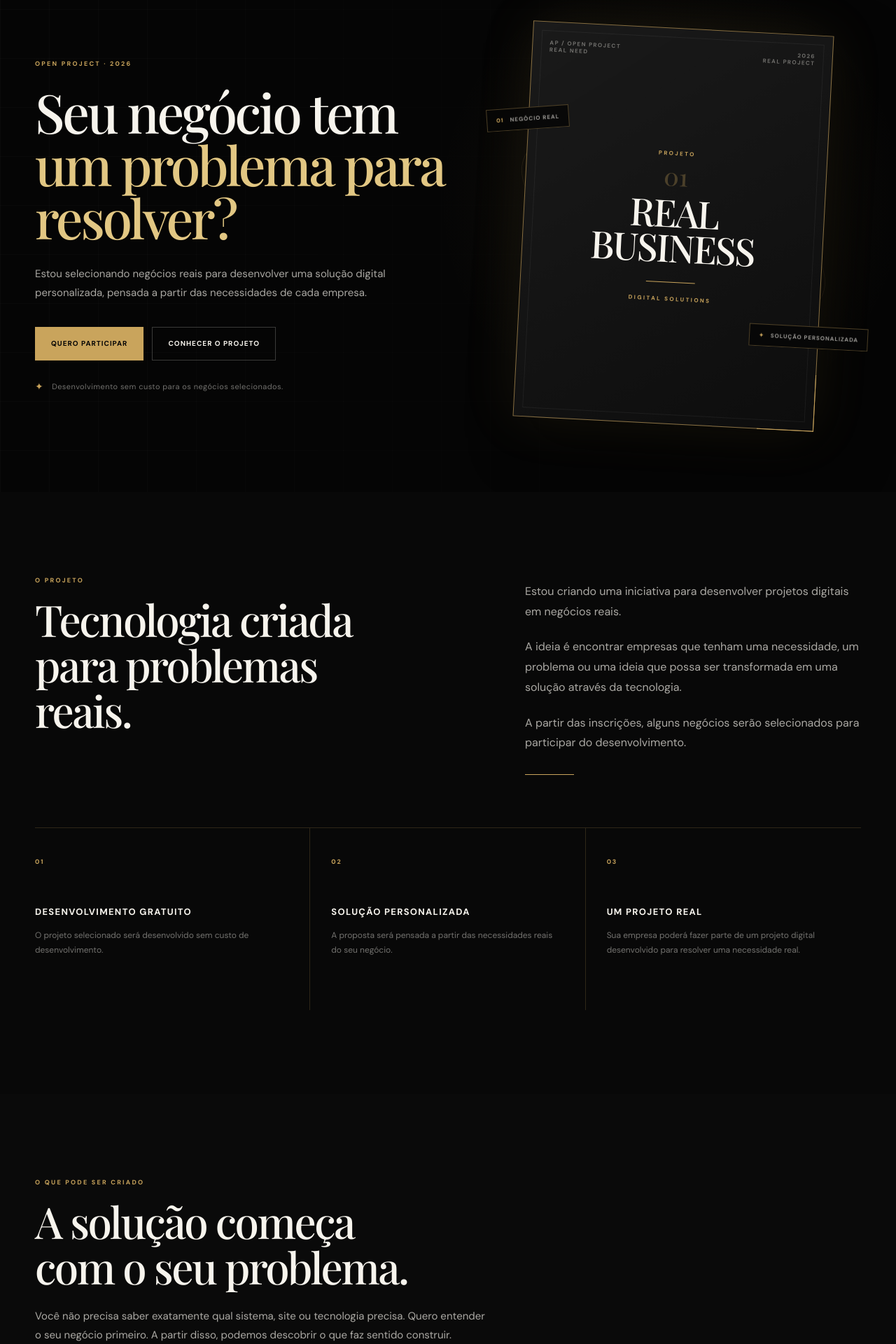
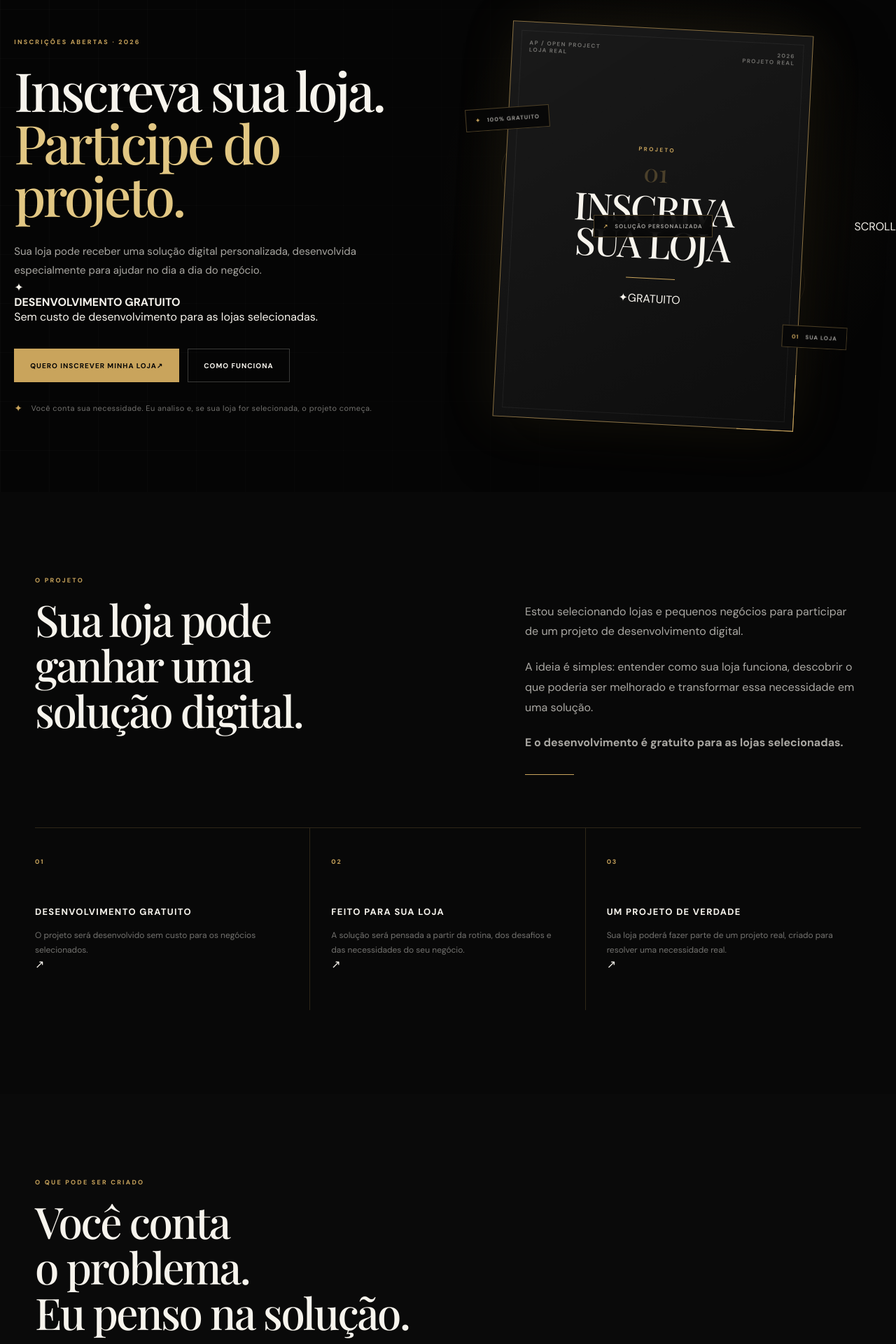
Before and after one commit to agaferreir-source/projeto-lojas-agatha, a Next.js app: page / in a window 1280 px wide. Shown: the part 140-2060 px from the top of the page at 70% size. Built offline with nearby package versions, Linux system fonts and the light colour scheme.

Commit message:
Update page.tsx

```diff
--- a/app/page.tsx
+++ b/app/page.tsx
@@ -5,19 +5,19 @@ const benefits = [
     number: "01",
     title: "DESENVOLVIMENTO GRATUITO",
     description:
-      "O projeto selecionado será desenvolvido sem custo de desenvolvimento.",
+      "O projeto será desenvolvido sem custo para os negócios selecionados.",
   },
   {
     number: "02",
-    title: "SOLUÇÃO PERSONALIZADA",
+    title: "FEITO PARA SUA LOJA",
     description:
-      "A proposta será pensada a partir das necessidades reais do seu negócio.",
+      "A solução será pensada a partir da rotina, dos desafios e das necessidades do seu negócio.",
   },
   {
     number: "03",
-    title: "UM PROJETO REAL",
+    title: "UM PROJETO DE VERDADE",
     description:
-      "Sua empresa poderá fazer parte de um projeto digital desenvolvido para resolver uma necessidade real.",
+      "Sua loja poderá fazer parte de um projeto real, criado para resolver uma necessidade real.",
   },
 ];
 
@@ -26,25 +26,25 @@ const solutions = [
     number: "01",
     title: "SITE",
     description:
-      "Uma presença digital profissional para apresentar sua empresa, produtos e serviços.",
+      "Uma página profissional para apresentar sua loja, produtos, serviços e informações.",
   },
   {
     number: "02",
     title: "SISTEMA",
     description:
-      "Uma ferramenta personalizada para organizar processos e facilitar a rotina do negócio.",
+      "Uma ferramenta criada para organizar processos e facilitar a rotina da sua loja.",
   },
   {
     number: "03",
     title: "AUTOMAÇÃO",
     description:
-      "Processos repetitivos podem se transformar em fluxos mais rápidos e inteligentes.",
+      "Processos repetitivos podem se tornar mais rápidos e simples.",
   },
   {
     number: "04",
     title: "GESTÃO",
     description:
-      "Soluções para ajudar no controle de clientes, vendas, estoque, financeiro e informações.",
+      "Uma solução para ajudar no controle de clientes, vendas, estoque, financeiro e informações.",
   },
 ];
 
@@ -53,31 +53,31 @@ const steps = [
     number: "01",
     title: "VOCÊ SE INSCREVE",
     description:
-      "Conte sobre sua empresa, seus desafios e o que gostaria de transformar através da tecnologia.",
+      "Conte um pouco sobre sua loja, como ela funciona e o que você gostaria de melhorar.",
   },
   {
     number: "02",
     title: "EU ANALISO",
     description:
-      "As inscrições serão analisadas considerando a necessidade, a proposta e a possibilidade de desenvolvimento.",
+      "Vou analisar as inscrições e entender quais necessidades podem se transformar em um projeto.",
   },
   {
     number: "03",
-    title: "A EMPRESA É SELECIONADA",
+    title: "SUA LOJA PODE SER SELECIONADA",
     description:
-      "Caso exista alinhamento, entrarei em contato para entender melhor o projeto.",
+      "Se houver alinhamento com a proposta, entrarei em contato para conversar sobre a ideia.",
   },
   {
     number: "04",
     title: "O PROJETO COMEÇA",
     description:
-      "Depois do alinhamento, começamos a transformar a necessidade em uma solução digital real.",
+      "Depois do alinhamento, começamos a desenvolver a solução.",
   },
 ];
 
 export default function Home() {
   return (
-    <main>
+    <main className="site-page">
       {/* HEADER */}
       <header className="header">
         <div className="container header-inner">
@@ -86,58 +86,82 @@ export default function Home() {
 
             <div className="logo-text">
               <span className="logo-name">AGATHA PINHEIRO</span>
-              <span className="logo-subtitle">DIGITAL SOLUTIONS</span>
+              <span className="logo-subtitle">PROJETO DIGITAL</span>
             </div>
           </Link>
 
           <Link href="/participar" className="header-cta">
-            Quero participar
+            Inscrever minha loja
           </Link>
         </div>
       </header>
 
       {/* HERO */}
       <section className="hero campaign-hero">
+        <div className="hero-glow hero-glow-one" />
+        <div className="hero-glow hero-glow-two" />
+
         <div className="container hero-content">
           <div className="hero-grid">
             <div className="hero-copy">
-              <div className="eyebrow">OPEN PROJECT · 2026</div>
+              <div className="eyebrow">
+                <span className="eyebrow-dot" />
+                INSCRIÇÕES ABERTAS · 2026
+              </div>
 
               <h1 className="hero-title">
-                Seu negócio tem
+                Inscreva sua loja.
                 <br />
-                <span>um problema para resolver?</span>
+                <span>Participe do projeto.</span>
               </h1>
 
               <p className="hero-text">
-                Estou selecionando negócios reais para desenvolver uma solução
-                digital personalizada, pensada a partir das necessidades de
-                cada empresa.
+                Sua loja pode receber uma solução digital personalizada,
+                desenvolvida especialmente para ajudar no dia a dia do negócio.
               </p>
+
+              <div className="free-highlight">
+                <span className="free-icon">✦</span>
+
+                <div>
+                  <strong>DESENVOLVIMENTO GRATUITO</strong>
+                  <p>
+                    Sem custo de desenvolvimento para as lojas selecionadas.
+                  </p>
+                </div>
+              </div>
 
               <div className="hero-actions">
                 <Link href="/participar" className="button-primary">
-                  Quero participar
+                  Quero inscrever minha loja
+                  <span>↗</span>
                 </Link>
 
-                <a href="#projeto" className="button-secondary">
-                  Conhecer o projeto
+                <a href="#como-funciona" className="button-secondary">
+                  Como funciona
                 </a>
               </div>
 
               <div className="hero-note">
                 <span>✦</span>
-
                 <p>
-                  Desenvolvimento sem custo para os negócios selecionados.
+                  Você conta sua necessidade. Eu analiso e, se sua loja for
+                  selecionada, o projeto começa.
                 </p>
               </div>
             </div>
 
-            {/* VISUAL */}
+            {/* VISUAL INTERATIVO */}
             <div className="campaign-visual">
+              <div className="visual-glow" />
+
               <div className="campaign-orbit orbit-one" />
               <div className="campaign-orbit orbit-two" />
+              <div className="campaign-orbit orbit-three" />
+
+              <div className="floating-dot dot-one" />
+              <div className="floating-dot dot-two" />
+              <div className="floating-dot dot-three" />
 
               <div className="campaign-card">
                 <div className="campaign-card-top">
@@ -151,35 +175,46 @@ export default function Home() {
                   <div className="campaign-number">01</div>
 
                   <div className="campaign-main">
-                    REAL
+                    INSCRIVA
                     <br />
-                    BUSINESS
+                    SUA LOJA
                   </div>
 
                   <div className="campaign-line" />
 
-                  <div className="campaign-small">
-                    DIGITAL SOLUTIONS
+                  <div className="campaign-free">
+                    <span>✦</span>
+                    GRATUITO
                   </div>
                 </div>
 
                 <div className="campaign-card-bottom">
-                  <span>REAL NEED</span>
-                  <span>REAL PROJECT</span>
+                  <span>LOJA REAL</span>
+                  <span>PROJETO REAL</span>
                 </div>
               </div>
 
               <div className="floating-tag tag-one">
-                <span>01</span>
-                NEGÓCIO REAL
+                <span>✦</span>
+                100% GRATUITO
               </div>
 
               <div className="floating-tag tag-two">
-                <span>✦</span>
+                <span>01</span>
+                SUA LOJA
+              </div>
+
+              <div className="floating-tag tag-three">
+                <span>↗</span>
                 SOLUÇÃO PERSONALIZADA
               </div>
             </div>
           </div>
+        </div>
+
+        <div className="hero-scroll">
+          <span>SCROLL</span>
+          <div className="scroll-line" />
         </div>
       </section>
 
@@ -191,29 +226,30 @@ export default function Home() {
               <div className="section-label">O PROJETO</div>
 
               <h2 className="section-title">
-                Tecnologia criada
+                Sua loja pode
                 <br />
-                para problemas
+                ganhar uma
                 <br />
-                reais.
+                solução digital.
               </h2>
             </div>
 
             <div className="split-text">
               <p>
-                Estou criando uma iniciativa para desenvolver projetos
-                digitais em negócios reais.
+                Estou selecionando lojas e pequenos negócios para participar
+                de um projeto de desenvolvimento digital.
               </p>
 
               <p>
-                A ideia é encontrar empresas que tenham uma necessidade, um
-                problema ou uma ideia que possa ser transformada em uma
-                solução através da tecnologia.
+                A ideia é simples: entender como sua loja funciona, descobrir
+                o que poderia ser melhorado e transformar essa necessidade em
+                uma solução.
               </p>
 
-              <p>
-                A partir das inscrições, alguns negócios serão selecionados
-                para participar do desenvolvimento.
+              <p className="text-highlight">
+                <strong>
+                  E o desenvolvimento é gratuito para as lojas selecionadas.
+                </strong>
               </p>
 
               <div className="gold-line" />
@@ -222,12 +258,14 @@ export default function Home() {
 
           <div className="highlights">
             {benefits.map((benefit) => (
-              <article className="highlight" key={benefit.number}>
+              <article className="highlight interactive-card" key={benefit.number}>
                 <span className="highlight-number">{benefit.number}</span>
 
                 <h3>{benefit.title}</h3>
 
                 <p>{benefit.description}</p>
+
+                <span className="card-arrow">↗</span>
               </article>
             ))}
           </div>
@@ -241,21 +279,25 @@ export default function Home() {
             <div className="section-label">O QUE PODE SER CRIADO</div>
 
             <h2 className="section-title">
-              A solução começa
+              Você conta
               <br />
-              com o seu problema.
+              o problema.
+              <br />
+              <span>Eu penso na solução.</span>
             </h2>
 
             <p className="section-description">
-              Você não precisa saber exatamente qual sistema, site ou
-              tecnologia precisa. Quero entender o seu negócio primeiro.
-              A partir disso, podemos descobrir o que faz sentido construir.
+              Você não precisa saber exatamente qual sistema ou tecnologia
+              precisa. Quero primeiro entender a realidade da sua loja.
             </p>
           </div>
 
           <div className="services-grid">
             {solutions.map((solution) => (
-              <article className="service-card" key={solution.number}>
+              <article
+                className="service-card interactive-card"
+                key={solution.number}
+              >
                 <span className="service-icon">{solution.number}</span>
 
                 <h3>{solution.title}</h3>
@@ -269,19 +311,25 @@ export default function Home() {
         </div>
       </section>
 
-      {/* FRASE DE IMPACTO */}
+      {/* FRASE */}
       <section className="statement-section">
+        <div className="statement-glow" />
+
         <div className="container">
           <div className="statement">
             <span className="statement-symbol">✦</span>
 
             <p>
-              Talvez a próxima solução digital
+              E se a próxima solução
               <br />
-              que eu desenvolva seja para
+              fosse criada para
               <br />
-              <strong>o seu negócio.</strong>
+              <strong>a sua loja?</strong>
             </p>
+
+            <Link href="/participar" className="statement-link">
+              Quero participar ↗
+            </Link>
           </div>
         </div>
       </section>
@@ -296,15 +344,15 @@ export default function Home() {
             <div className="section-label">COMO FUNCIONA</div>
 
             <h2 className="section-title">
-              Do problema
+              É simples.
               <br />
-              ao projeto.
+              Você participa.
             </h2>
           </div>
 
           <div className="steps">
             {steps.map((step) => (
-              <article className="step" key={step.number}>
+              <article className="step interactive-card" key={step.number}>
                 <span className="step-number">{step.number}</span>
 
                 <h3>{step.title}</h3>
@@ -324,70 +372,70 @@ export default function Home() {
               <div className="section-label">QUEM PODE PARTICIPAR</div>
 
               <h2 className="section-title">
-                Seu negócio não precisa
+                Tem uma loja?
                 <br />
-                ser grande.
+                <span>Então pode participar.</span>
               </h2>
             </div>
 
             <div className="eligibility-text">
               <p>
-                A iniciativa é voltada para lojas, pequenos negócios,
-                profissionais e empresas que tenham uma necessidade que possa
-                ser solucionada através da tecnologia.
+                A iniciativa é voltada principalmente para lojas e pequenos
+                negócios que tenham alguma necessidade que possa ser
+                solucionada através da tecnologia.
               </p>
 
               <p>
-                Não importa se você ainda não possui um sistema, se trabalha
-                com planilhas ou se sente que poderia fazer muita coisa de uma
-                forma mais organizada.
+                Pode ser algo simples ou algo maior. Pode ser uma ideia que
+                você já tem há algum tempo ou um problema que aparece todos os
+                dias na sua rotina.
               </p>
 
               <p>
-                O mais importante é existir uma necessidade real e vontade de
-                encontrar uma solução.
+                <strong>
+                  O importante é ter uma necessidade real para contar.
+                </strong>
               </p>
 
-              <Link
-                href="/participar"
-                className="button-primary"
-              >
-                Contar sobre meu negócio
+              <Link href="/participar" className="button-primary">
+                Inscrever minha loja
+                <span>↗</span>
               </Link>
             </div>
           </div>
         </div>
       </section>
 
-      {/* O QUE VOU ANALISAR */}
+      {/* SELEÇÃO */}
       <section className="section section-dark">
         <div className="container">
           <div className="split-section">
             <div className="section-heading">
-              <div className="section-label">SOBRE A SELEÇÃO</div>
+              <div className="section-label">SELEÇÃO</div>
 
               <h2 className="section-title">
-                Mais do que
+                Quero conhecer
                 <br />
-                uma ideia.
+                sua loja.
               </h2>
             </div>
 
             <div className="split-text">
               <p>
-                Cada inscrição será analisada individualmente.
+                Depois de receber as inscrições, vou analisar cada loja e
+                entender as necessidades apresentadas.
               </p>
 
               <p>
-                Vou buscar entender o problema apresentado, a realidade do
-                negócio, o impacto que uma solução poderia gerar e a
-                possibilidade de transformar essa necessidade em um projeto
-                viável.
+                Vou considerar a situação do negócio, o problema apresentado,
+                a possibilidade de desenvolvimento e o impacto que a solução
+                poderia gerar.
               </p>
 
               <p>
-                Por isso, não é necessário chegar com tudo pronto. O formulário
-                existe justamente para eu conhecer melhor sua realidade.
+                <strong>
+                  O preenchimento do formulário não garante a seleção.
+                </strong>
               </p>
 
               <div className="gold-line" />
@@ -398,31 +446,38 @@ export default function Home() {
 
       {/* CTA FINAL */}
       <section className="cta campaign-cta">
+        <div className="cta-glow" />
+
         <div className="container cta-content">
           <div className="section-label">
-            INSCRIÇÕES ABERTAS
+            ✦ INSCRIÇÕES ABERTAS
           </div>
 
           <h2 className="section-title">
-            Talvez o seu negócio
+            Inscreva sua loja.
             <br />
-            seja o próximo.
+            <span>O projeto pode começar aqui.</span>
           </h2>
 
           <p className="cta-text">
-            Preencha o formulário e conte sobre sua empresa, seus desafios e
-            o que você gostaria de transformar através da tecnologia.
+            Conte um pouco sobre sua loja e o que você gostaria de melhorar.
           </p>
 
-          <Link
-            href="/participar"
-            className="button-primary"
-          >
+          <div className="cta-free">
+            <span>✦</span>
+            <strong>DESENVOLVIMENTO GRATUITO</strong>
+            <small>
+              Para os negócios selecionados.
+            </small>
+          </div>
+
+          <Link href="/participar" className="button-primary button-large">
             Quero participar
+            <span>↗</span>
           </Link>
 
           <div className="cta-disclaimer">
-            O preenchimento do formulário não garante a seleção do projeto.
+            A inscrição é gratuita e não garante a seleção do projeto.
           </div>
         </div>
       </section>
@@ -436,7 +491,7 @@ export default function Home() {
             </div>
 
             <div className="footer-project">
-              DIGITAL PROJECT · OPEN CALL
+              PROJETO DIGITAL · INSCRIÇÕES ABERTAS
             </div>
           </div>
 
```
